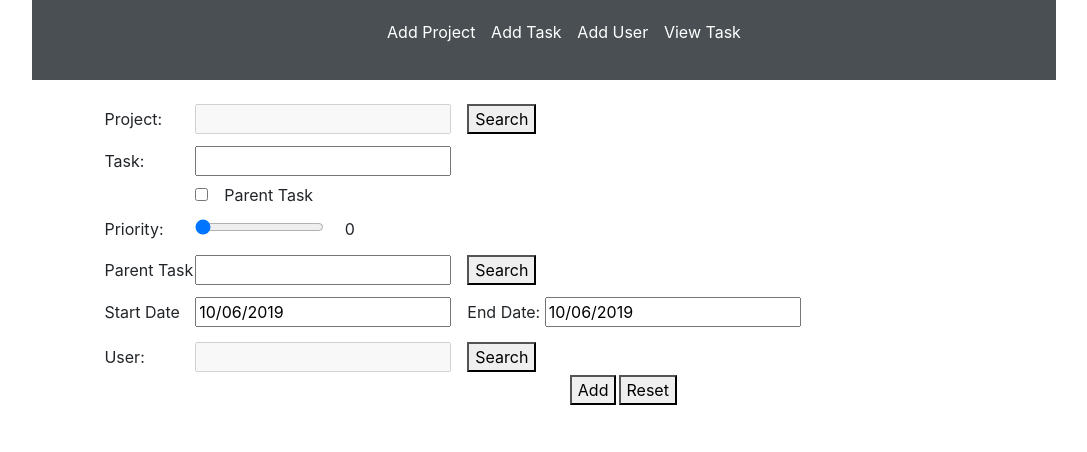
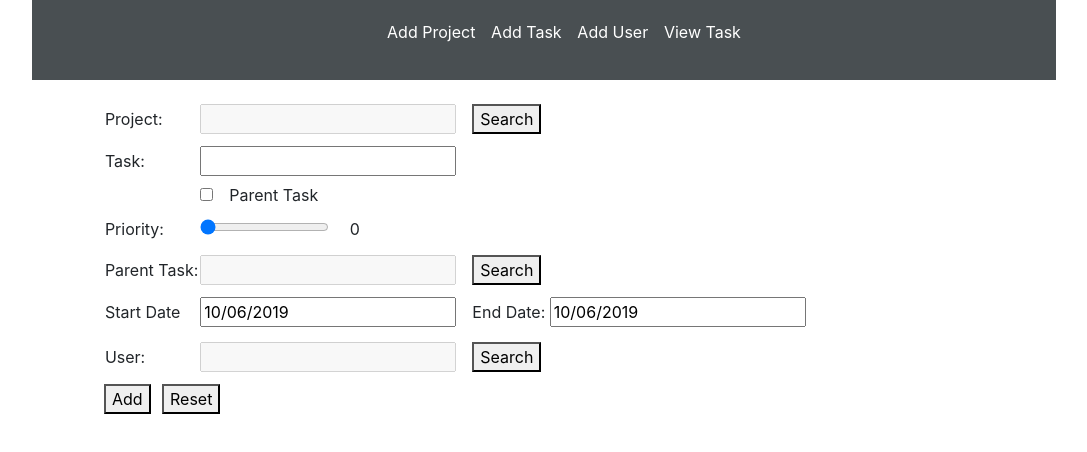
Before and after one commit to ramji013/project-manager-react-ux, a React (Create React App) app: page /addTask in a window 1280 px wide. Shown: the top 452 px of the page, without its empty margins (96-1183 px from the left). Built offline with nearby package versions, Linux system fonts and the light colour scheme.

Commit message:
created tag page and created sub class for selecting project

```diff
--- /dev/null
+++ b/src/component/search/SearchParentTask.js
@@ -0,0 +1,92 @@
+import React, {Component} from 'react';
+import {Modal, Button} from 'react-bootstrap';
+import axios from 'axios';
+import * as config from '../../config/config';
+import '../search/SearchUser.css';
+
+export default class SearchParentTask extends Component{
+    constructor(props){
+        super(props);
+        this.state = {
+            showModal: false,
+            allParentTask: [],
+            projectTaskId: "",
+            projectTaskName: "",
+            searchProjects: ""
+        }
+    }
+
+searchParentTask = (e) => {
+    this.setState({showModal: true})
+    axios.get(config.Task_Url).then(response => {
+        this.setState({allParentTask: response.data})
+    })
+}
+
+closeModal = (e) => {
+    this.setState({showModal: false})
+}
+
+updateParentTaskName = (e) => {
+  this.setState({searchProjects: e.target.value})
+}
+
+resetProject = () => {
+    this.setState({parentTaskId: ""})
+}
+
+updateParentTask = (parentTaskId) => {
+    this.setState({parentTaskId})
+}
+
+selectParentTask = (e) => {
+    this.setState({parentTaskId: e.target.id, parentTaskName: e.target.value ,showModal: false});
+    this.props.selectParentTask(e);
+}
+
+render(){
+    const {showModal,allParentTask,parentTaskName,searchParentTasks} = this.state
+
+    let filteredData = allParentTask.filter((project)=> {
+        return project.parentTaskName.toLowerCase().search(searchParentTasks)!==-1;
+    });
+
+    return (
+
+<div>
+        <input text="input" value={parentTaskName} disabled name="projectName"></input>
+                    <button onClick={this.searchParentTask} disabled={this.props.isParentTask}>Search</button>
+
+        <Modal show={showModal} onHide={this.closeModal}>
+              <Modal.Header closeButton>
+              <Modal.Title>{this.props.title}</Modal.Title>
+            </Modal.Header>
+            <Modal.Body>
+                <div className="list-all-project">
+                    <table cellPadding="10">
+                    <th>Parent Task Name <input type="text" size="10" onChange={this.updateParentTaskName} value={searchParentTasks}></input></th>
+                    <th>Action</th>
+                    <tbody>
+
+                        {
+                        filteredData.map((data, idx)=> (
+                            <tr id={idx}><td>{data.parentTaskName}</td><td><button onClick={this.selectParentTask} value={data.parentTaskName} id={data.projectId}>Select</button></td></tr>
+                        ))
+                    }
+                    </tbody>
+                    </table>
+                </div>
+                </Modal.Body>
+            <Modal.Footer>
+              <Button variant="secondary" onClick={this.closeModal}>
+               Close
+            </Button>
+            <Button variant="primary" onClick={this.closeModal}>
+                 Save Changes
+            </Button>
+            </Modal.Footer>
+        </Modal>
+        </div>
+    )
+}
+}
--- a/src/component/task/CreateTask.js
+++ b/src/component/task/CreateTask.js
@@ -5,11 +5,15 @@ import "react-datepicker/dist/react-datepicker.css";
 import addDays from 'date-fns/addDays';
 import '../task/task.css';
 import SearchProject from '../search/SearchProject';
+import SearchParentTask from '../search/SearchParentTask';
+import {createData, updateData} from '../../service/projectmanager';
+import * as config from '../../config/config';
 
 export default class CreateTask extends Component{
 
     state = {
-        project: "",
+        projectName: "",
+        projectId: "",
         task: "",
         isParentTask: false,
         priority: 0,
@@ -20,7 +24,7 @@ export default class CreateTask extends Component{
     }
 
     updateProject = (e) => {
-        this.setState({project: e.target.value})
+        this.setState({projectName: e.target.value, projectId: e.target.id})
     }
 
     updateTask = (e) => {
@@ -42,6 +46,8 @@ export default class CreateTask extends Component{
             this.setState({userId: ""})
     }
 
+    selectParentTask = (e) => {}
+
     updateParentTask = () => {
         const{isParentTask} = this.state;
         alert(isParentTask)
@@ -56,8 +62,22 @@ export default class CreateTask extends Component{
         this.setState({priority: e.target.value})
     }
 
+    createTask = (e) => {
+        const {projectId,projectName, task, isParentTask, priority, parentTask, startDate, endDate, userId} = this.state;
+        if(isParentTask){
+            const taskPayLoad = {
+                "taskName" : task,
+                "projectName": projectName,
+                "projectId" : projectId,
+                "isParentTask" : isParentTask
+            }
+            alert(task + " projectName: " + projectName + " projectId: " + projectId + " isParentTask" + isParentTask);
+            createData(config.Task_Url, taskPayLoad);
+        }
+    }
+
     render(){
-        const {project, task, startDate, endDate , isParentTask, priority} = this.state;
+        const {task, startDate, endDate , isParentTask, priority} = this.state;
         return(
             <div className="task-container">
                 <table>
@@ -72,14 +92,15 @@ export default class CreateTask extends Component{
                         </tr>
                         <tr><td></td><td><input type="checkbox" onClick={this.updateParentTask} checked={isParentTask}></input>Parent Task</td></tr>
                         <tr><td>Priority: </td> <td> <input type="range" min="0" max="30" defaultValue="0" disabled={isParentTask} value={priority} onChange={this.updatePriority}></input> {priority}</td></tr>
-                        <tr><td>Parent Task</td> <td><input type="text"></input><button disabled={isParentTask} onClick={this.searchProject}>Search</button></td></tr>
+                        <tr><td>Parent Task:</td> <td><SearchParentTask selectParentTask = {this.selectParentTask}/></td></tr>
                         <tr><td>Start Date</td>
                         <td><DatePicker selected={startDate} onChange={this.updateStartDate} selectsStart startDate={startDate} id="startDate" disabled={isParentTask}/>
                         End Date: <DatePicker selected={endDate} onChange={this.updateEndDate} selectsStart endDate={endDate} minDate={addDays(startDate, 1)} id="endDate" disabled={isParentTask}/> </td></tr>
                         <tr><td>User:</td><td><User updateUserId={this.updateUserId} title="Search User" isParentTask={isParentTask}/></td></tr>
-                        <div className="container-flex right-task-container">
-                            <button>Add</button>
-                            <button>Reset</button></div>
+                        {/* <div className="container-flex right-task-container"> */}
+                            <button onClick={this.createTask}>Add</button>
+                            <button>Reset</button>
+                            {/*</div>*/}
                         </body>
                 </table>
             </div>
--- a/src/component/task/ViewTask.js
+++ b/src/component/task/ViewTask.js
@@ -6,7 +6,7 @@ export default class ViewTask extends Component{
     render(){
         return(
             <div>
-                <div className="container">
+                <div className="c">
                     <label>Project:</label> <input type="text"></input> <button>Search</button>
                     <label>Sort Task By:</label> <button>Start Date</button> <button>End Date</button>
                     <button>Priority</button> <button>Completed</button>
--- a/src/config/config.js
+++ b/src/config/config.js
@@ -1,2 +1,3 @@
 export const User_Url = "http://localhost:8020/user"
 export const Project_Url = "http://localhost:8020/project"
+export const Task_Url = "http://localhost:8020/task/"
```
